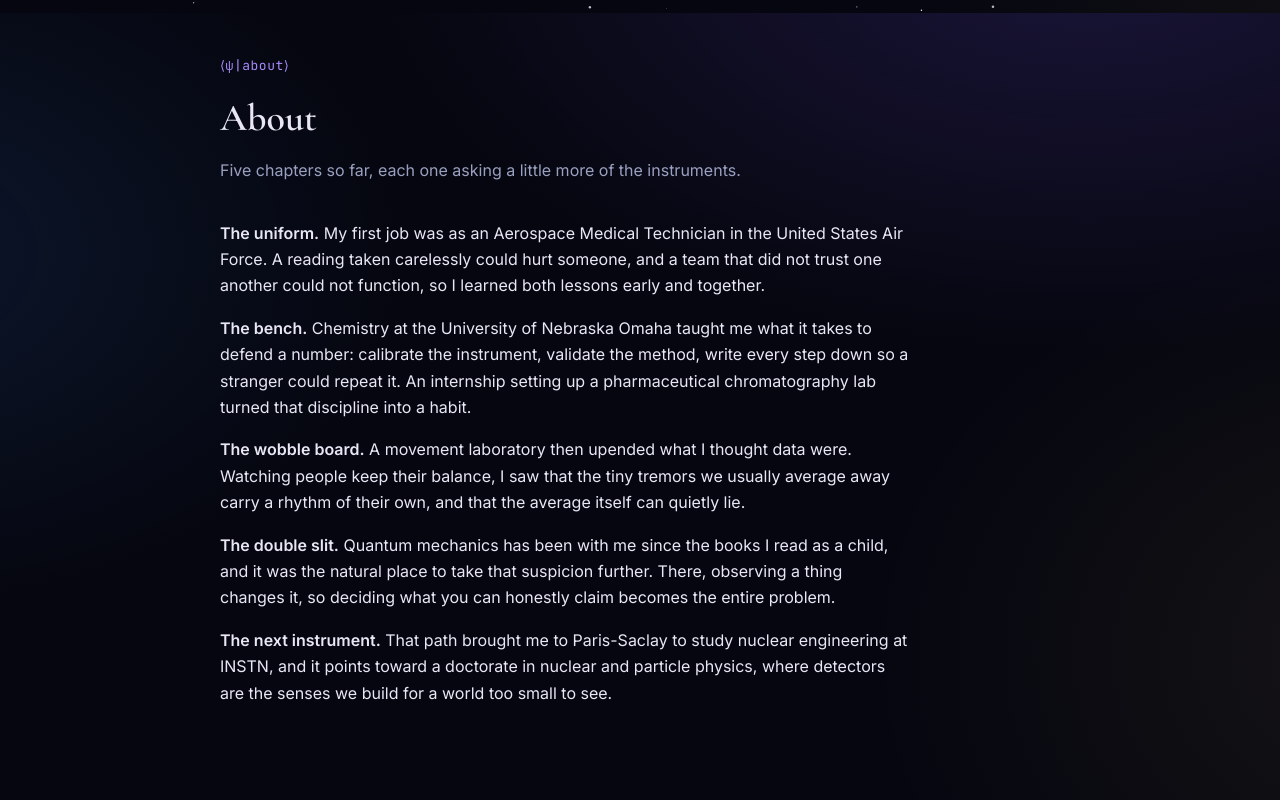
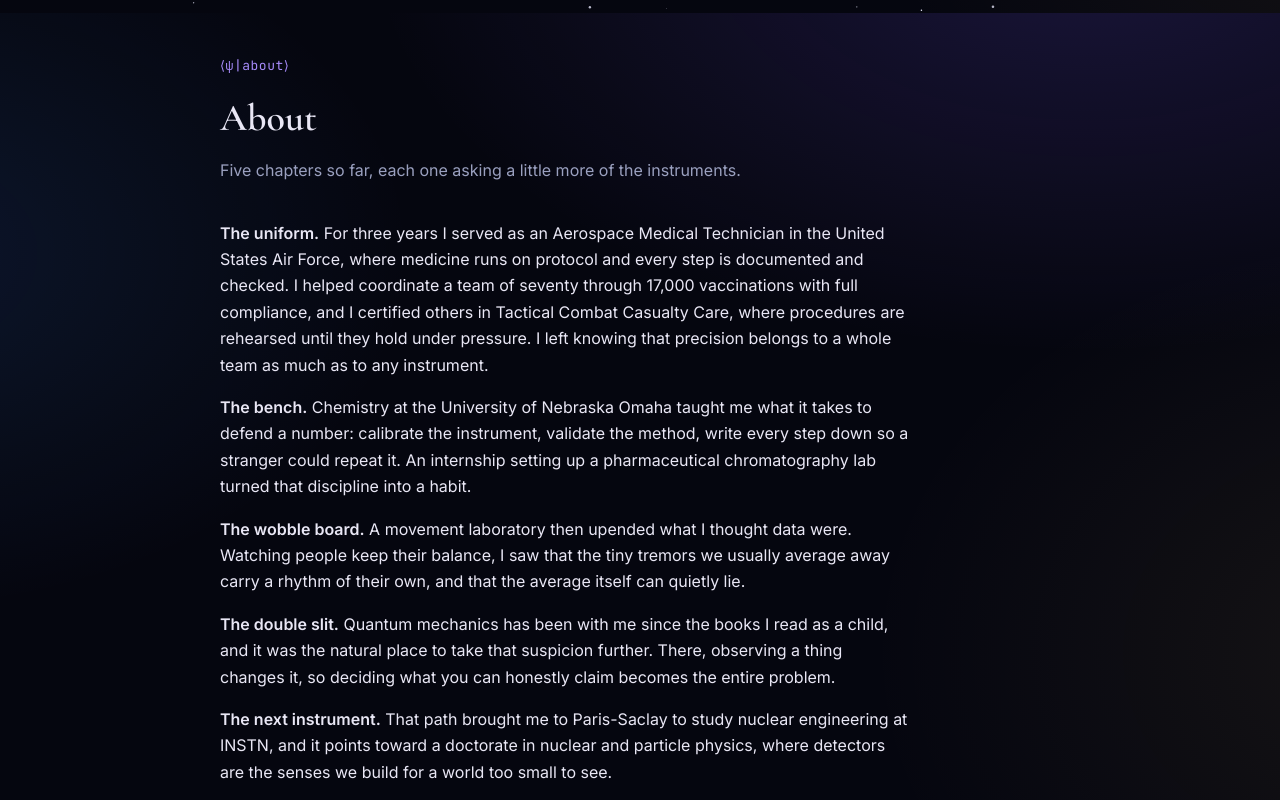
Before and after one commit to jessicafabianiak/jessicafabianiak.github.io, a plain HTML site: page index.html in a window 1280 px wide. Shown: the part 787-1587 px from the top of the page. Drawn offline with nearby package versions, Linux system fonts and the light colour scheme.

Commit message:
Strengthen the Air Force chapter with concrete detail
Co-Authored-By: Claude Opus 5.5 <noreply@anthropic.com>
Claude-Session: https://claude.ai/code/session_01B1huEBmCZ51Zk9oQgT1goE

```diff
--- a/index.html
+++ b/index.html
@@ -220,7 +220,7 @@ figcaption{font-size:13px;color:var(--muted);margin-top:8px}
     <p class="ket">⟨ψ|about⟩</p>
     <h2>About</h2>
     <p class="sub">Five chapters so far, each one asking a little more of the instruments.</p>
-    <p><b>The uniform.</b> My first job was as an Aerospace Medical Technician in the United States Air Force. A reading taken carelessly could hurt someone, and a team that did not trust one another could not function, so I learned both lessons early and together.</p>
+    <p><b>The uniform.</b> For three years I served as an Aerospace Medical Technician in the United States Air Force, where medicine runs on protocol and every step is documented and checked. I helped coordinate a team of seventy through 17,000 vaccinations with full compliance, and I certified others in Tactical Combat Casualty Care, where procedures are rehearsed until they hold under pressure. I left knowing that precision belongs to a whole team as much as to any instrument.</p>
     <p><b>The bench.</b> Chemistry at the University of Nebraska Omaha taught me what it takes to defend a number: calibrate the instrument, validate the method, write every step down so a stranger could repeat it. An internship setting up a pharmaceutical chromatography lab turned that discipline into a habit.</p>
     <p><b>The wobble board.</b> A movement laboratory then upended what I thought data were. Watching people keep their balance, I saw that the tiny tremors we usually average away carry a rhythm of their own, and that the average itself can quietly lie.</p>
     <p><b>The double slit.</b> Quantum mechanics has been with me since the books I read as a child, and it was the natural place to take that suspicion further. There, observing a thing changes it, so deciding what you can honestly claim becomes the entire problem.</p>
```
